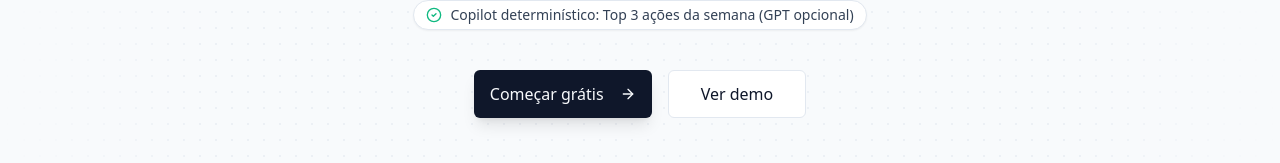
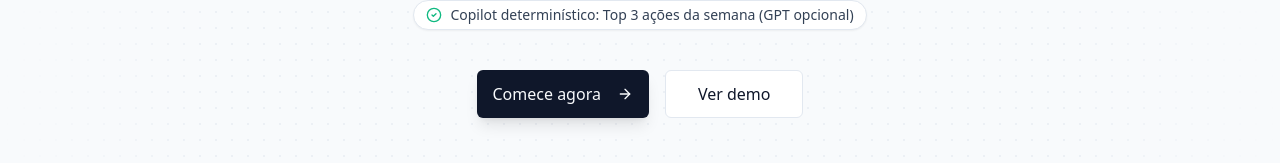
Before and after one commit to nicoolasmr/ferramenta-financeira, a Next.js app: page / in a window 1280 px wide. Shown: the part 637-800 px from the top of the page. Built offline with nearby package versions, Linux system fonts and the light colour scheme.

Commit message:
fix(landing): standardize pricing card ctas to comece agora

```diff
--- a/src/content/landingContent.ts
+++ b/src/content/landingContent.ts
@@ -18,15 +18,15 @@ export const landingContent = {
     nav: {
         logo: "RevenueOS",
         links: [
-            { label: "Produto", href: "#produto" },
-            { label: "Integrações", href: "#integracoes" },
-            { label: "IA Copilot", href: "#ia" },
-            { label: "Segurança", href: "#seguranca" },
-            { label: "Preços", href: "#precos" },
+            { label: "Produto", href: "/#produto" },
+            { label: "Integrações", href: "/#integracoes" },
+            { label: "IA Copilot", href: "/#ia" },
+            { label: "Segurança", href: "/#seguranca" },
+            { label: "Preços", href: "/precos" },
             { label: "Blog", href: "/blog" },
             { label: "Ajuda", href: "/ajuda" },
         ],
-        ctaPrimary: { label: "Começar grátis", href: "/signup" },
+        ctaPrimary: { label: "Comece agora", href: "/precos" },
         ctaSecondary: { label: "Agendar demo", href: "/demo" }, // Placeholder link
     },
     hero: {
@@ -37,7 +37,7 @@ export const landingContent = {
             "Reconciliação: por que o número bate (raw → normalized → aplicado)",
             "Copilot determinístico: Top 3 ações da semana (GPT opcional)"
         ],
-        ctaPrimary: { label: "Começar grátis", href: "/signup" },
+        ctaPrimary: { label: "Comece agora", href: "/precos" },
         ctaSecondary: { label: "Ver demo", href: "#demo" },
         dashboardImage: "/dashboard-preview.png"
     },
@@ -185,8 +185,8 @@ export const landingContent = {
                 desc: "Para quem está validando.",
                 price: "R$ 397",
                 period: "/mês",
-                cta: "Começar grátis",
-                ctaLink: "/signup",
+                cta: "Comece agora",
+                ctaLink: "/precos",
                 ctaVariant: "outline",
                 features: ["1 Projeto", "Até 1.000 eventos/mês", "Dashboards financeiros", "Suporte por Email"]
             },
@@ -195,8 +195,8 @@ export const landingContent = {
                 desc: "Para operações em escala.",
                 price: "R$ 697",
                 period: "/mês",
-                cta: "Agendar demo",
-                ctaLink: "/demo",
+                cta: "Comece agora",
+                ctaLink: "/precos",
                 ctaVariant: "primary", // Custom logic needed
                 highlight: "Recomendado",
                 features: ["Projetos Ilimitados", "Até 10.000 eventos/mês", "IA Copilot Completa", "Portal do Cliente", "Reconciliação Avançada", "Suporte Prioritário"]
@@ -206,8 +206,8 @@ export const landingContent = {
                 desc: "Volume massivo e White-label.",
                 price: "Sob Consulta",
                 period: "",
-                cta: "Falar com Especialista",
-                ctaLink: "/contact",
+                cta: "Comece agora",
+                ctaLink: "/precos",
                 ctaVariant: "outline",
                 features: ["Eventos Ilimitados", "White-label (Custom)", "SLA & Suporte Dedicado", "Compliance Avançado", "Gerente de Conta"]
             }
```
